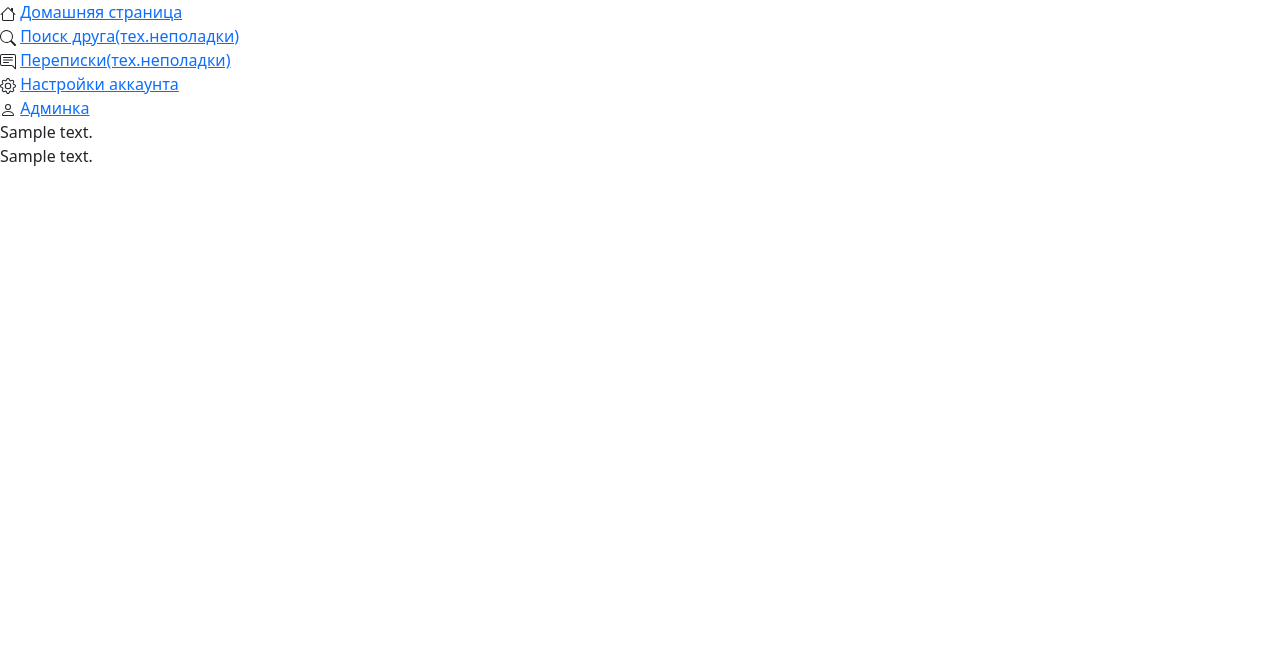
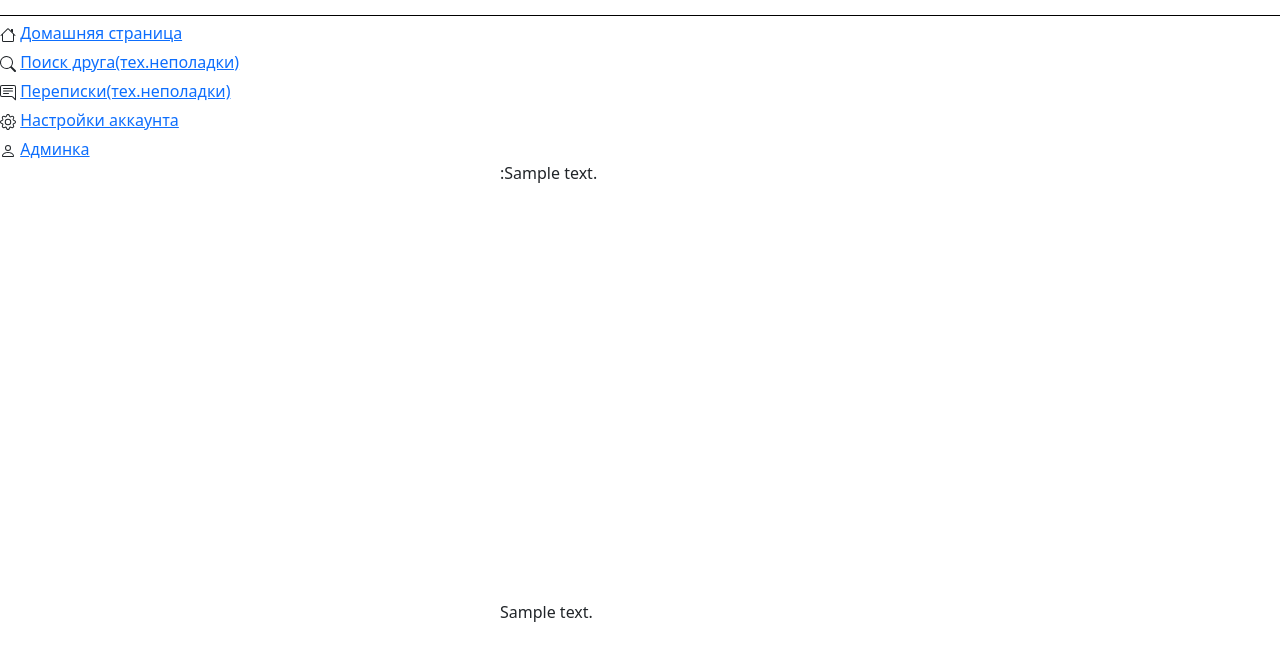
Before and after one commit to Marat-terabyte/django_project, a Django app: template messenger/accounts/templates/message/index.html in a window 1280 px wide. Shown: the top 661 px of the page. Run offline with Django 3.2, Linux system fonts and the light colour scheme; the template is opened without the code that fills it: most values are stand-ins (such as "Sample title", 1, 10 or a date in 2020).

Commit message:
MODIFIED

```diff
--- a/messenger/accounts/static/message/CSS/style.css
+++ b/messenger/accounts/static/message/CSS/style.css
@@ -0,0 +1,21 @@
+#user{
+	padding-left: 1105px;
+	padding-top: 5px;
+	padding-bottom: 10px;
+
+	border-bottom: 1px solid black;
+}
+
+.links{
+	padding-top: 5px;
+}
+
+#message{
+	padding-left: 500px;
+	padding-bottom: 15px;
+}
+
+#input_div{
+	padding-left: 500px;
+	padding-top: 400px;
+}
--- a/messenger/accounts/templates/message/index.html
+++ b/messenger/accounts/templates/message/index.html
@@ -1,6 +1,6 @@
 {% load static %}
 <!DOCTYPE html>
-<html>
+<html lang="ru">
 <head>
 	<meta charset="utf-8"/>
 	<link rel="stylesheet" type="text/css" href="{% static 'message/CSS/style.css' %}">
@@ -12,6 +12,7 @@
 		<p4>{{user.first_name}}</p4>
 		<p4>{{user.last_name}}</p4>
 	</div>
+
 	<div id="links_div">
 		<div class="links">
 			<svg xmlns="http://www.w3.org/2000/svg" width="16" height="16" fill="currentColor" class="bi bi-house" viewBox="0 0 16 16">
@@ -46,18 +47,19 @@
 			<a href="/admin">Админка</a>
 		</div>
 	</div>
-	<div>
+
+
 		{% if model %}
 			{% for el in model %}
-				{{el.message}}
+				<div id="message">{{user.username}}:{{el.message}}</div>
 			{% endfor %}
 		{% endif %}
-	</div>
+
 
 	<div>
 		<form method="POST">
 			{% csrf_token %}
-			{{forma.message}}
+			<div id="input_div">{{forma.message}}</div>
 		</form>
 	</div>
 </body>
```
Also changed, not shown: messenger/db.sqlite3.
